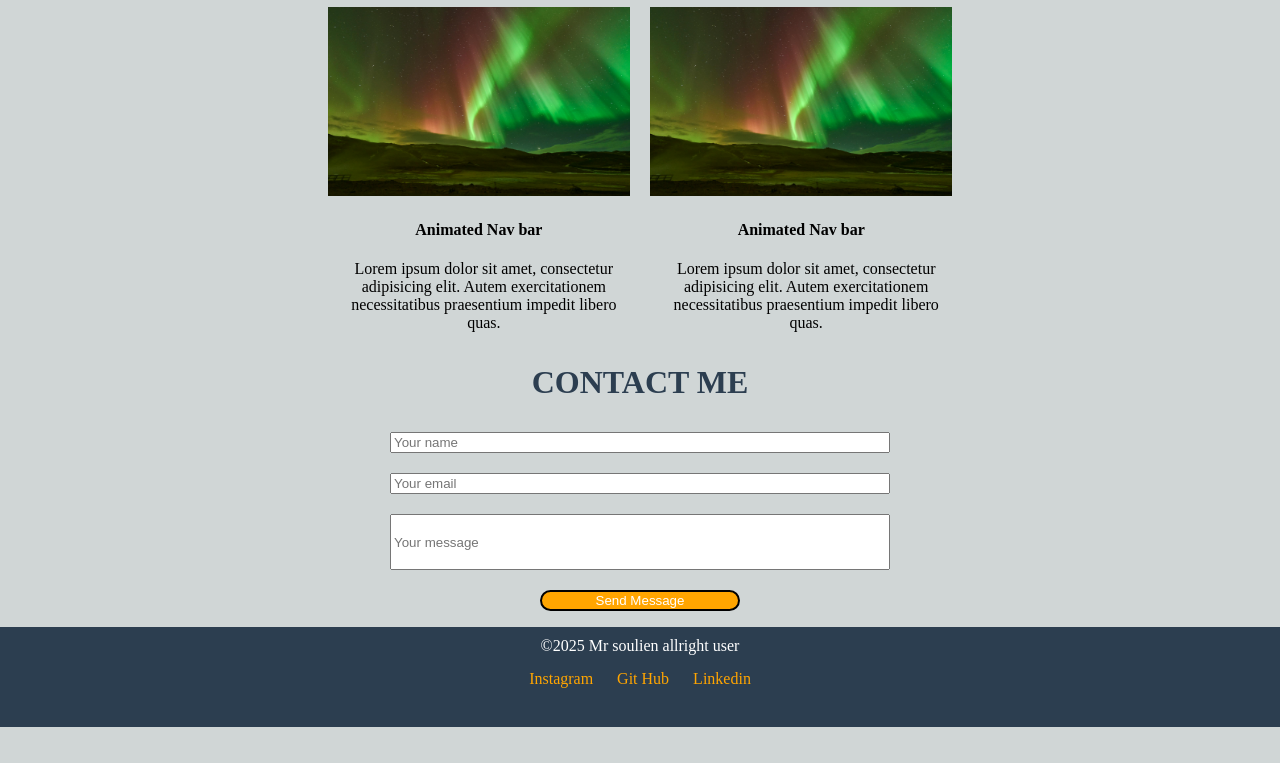
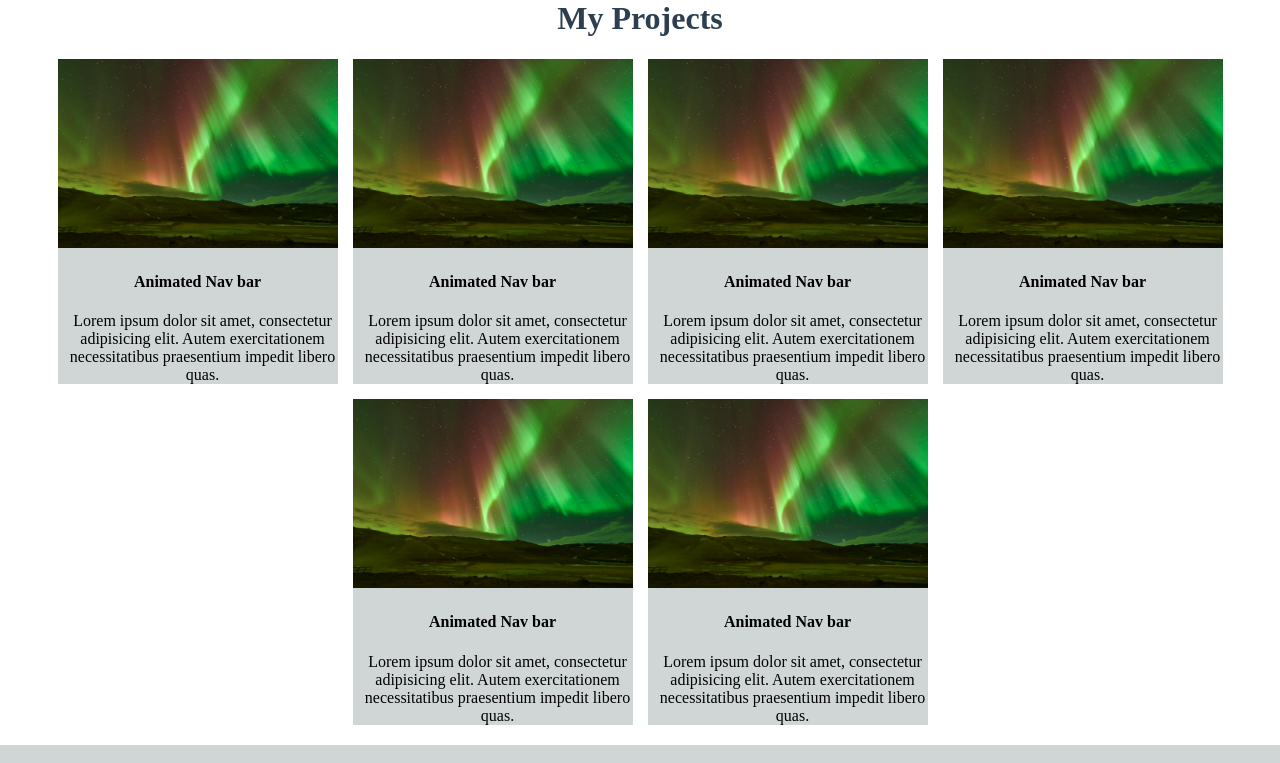
Before and after one commit to Menancehell/frontendd, a plain HTML site: page index.html in a window 1280 px wide. Shown: the part 710-1473 px from the top of the page. Before the commit the page ends 1437 px from the top, so only its background shows below. Drawn offline with Linux system fonts and the light colour scheme.

Commit message:
project updated

```diff
--- a/index.html
+++ b/index.html
@@ -19,6 +19,7 @@
     </div>
     <div class="home">
         <div class="home-left">
+            <h1> Landspace</h1>
             <p>Lorem ipsum dolor sit, amet consectetur adipisicing elit. Vitae, inventore fugit impedit minus tempora
                 quidem, molestias, beatae reprehenderit commodi voluptatem quos vero. Fuga obcaecati, rerum est itaque
                 voluptates cumque. Rerum laudantium ipsam voluptates nostrum et in, ipsa maiores delectus nemo eaque
@@ -73,17 +74,47 @@
 
     </div>
     <div class="project">
-        <h1 >My Projects</h1>
+        <h1>My Projects</h1>
         <div class="projectsection">
             <div class="projectlayout">
-          <div class="projectcontent-left">  <img src="./image/pexels-cornellana-31291350.jpg" alt="">
-            <h4>Animated Nav bar</h4>
-            <p>Lorem ipsum dolor sit amet, consectetur adipisicing elit. Autem exercitationem necessitatibus praesentium
-                impedit libero quas.</p></div>
-                <div class="projectcontent-right">  <img src="./image/pexels-cornellana-31291350.jpg" alt="">
+                <div class="projectcontent"> <img src="./image/pexels-cornellana-31291350.jpg" alt="">
                     <h4>Animated Nav bar</h4>
-                    <p>Lorem ipsum dolor sit amet, consectetur adipisicing elit. Autem exercitationem necessitatibus praesentium
-                        impedit libero quas.</p></div>
+                    <p>Lorem ipsum dolor sit amet, consectetur adipisicing elit. Autem exercitationem necessitatibus
+                        praesentium
+                        impedit libero quas.</p>
+                </div>
+                <div class="projectcontent"> <img src="./image/pexels-cornellana-31291350.jpg" alt="">
+                    <h4>Animated Nav bar</h4>
+                    <p>Lorem ipsum dolor sit amet, consectetur adipisicing elit. Autem exercitationem necessitatibus
+                        praesentium
+                        impedit libero quas.</p>
+                </div>
+                <div class="projectcontent">
+                    <img src="./image/pexels-cornellana-31291350.jpg" alt="">
+                    <h4>Animated Nav bar</h4>
+                    <p>Lorem ipsum dolor sit amet, consectetur adipisicing elit. Autem exercitationem necessitatibus
+                        praesentium
+                        impedit libero quas.</p>
+                </div>
+                <div class="projectcontent"> <img src="./image/pexels-cornellana-31291350.jpg" alt="">
+                    <h4>Animated Nav bar</h4>
+                    <p>Lorem ipsum dolor sit amet, consectetur adipisicing elit. Autem exercitationem necessitatibus
+                        praesentium
+                        impedit libero quas.</p>
+                </div>
+                <div class="projectcontent"> <img src="./image/pexels-cornellana-31291350.jpg" alt="">
+                    <h4>Animated Nav bar</h4>
+                    <p>Lorem ipsum dolor sit amet, consectetur adipisicing elit. Autem exercitationem necessitatibus
+                        praesentium
+                        impedit libero quas.</p>
+                </div>
+                <div class="projectcontent">
+                    <img src="./image/pexels-cornellana-31291350.jpg" alt="">
+                    <h4>Animated Nav bar</h4>
+                    <p>Lorem ipsum dolor sit amet, consectetur adipisicing elit. Autem exercitationem necessitatibus
+                        praesentium
+                        impedit libero quas.</p>
+                </div>
             </div>
         </div>
 
--- a/style.css
+++ b/style.css
@@ -2,7 +2,9 @@
     padding:0 ;
     margin: 0;
     background-color: #2c3e50;
-
+    height: 50px;
+    position: sticky;
+    top: 0;
 }
 body{
     background-color: #d0d6d6;
@@ -26,10 +28,14 @@ body{
     height: 10cm;
     width: 10cm;
     margin: 10px;
-    border: 3px solid black;
+    padding-top: 75px;
 }
 .home{
     display: flex;
+}
+.home h1{
+    color: #2c3e50;
+    text-align: left;
 }
 .home p{
     text-align: justify;
@@ -60,6 +66,7 @@ margin: auto;
     /* text-decoration: ; */
     color: #2c3e50 ;
     padding: 10px;
+
 }
 .contact{
     background-color:#d0d6d6;
@@ -87,8 +94,8 @@ margin: auto;
 }
 .project img{
     height: 5cm;
-    width: 8cm;
-
+    width: 280px;
+    object-fit: cover;
 }
 
 .project p{
@@ -105,19 +112,22 @@ margin: auto;
 }
 .project{
     text-align: center;
+    background-color: white;
+    padding-bottom: 20px;
 }
 .project h1{
+        color:  #2c3e50;
+}
 
-        color:  #2c3e50;
-
-}
-.projectcontent-left{
-    width: 8cm;
-}
-.projectcontent-right{
-    width: 8cm;
-}
 .projectlayout{
     display: flex;
-    gap: 20px;
+    gap: 15px;
+    flex-wrap: wrap;
+    justify-content: center;
 }
+
+
+.projectcontent{
+    width: 280px;
+    background-color:#d0d6d6;
+}
```
